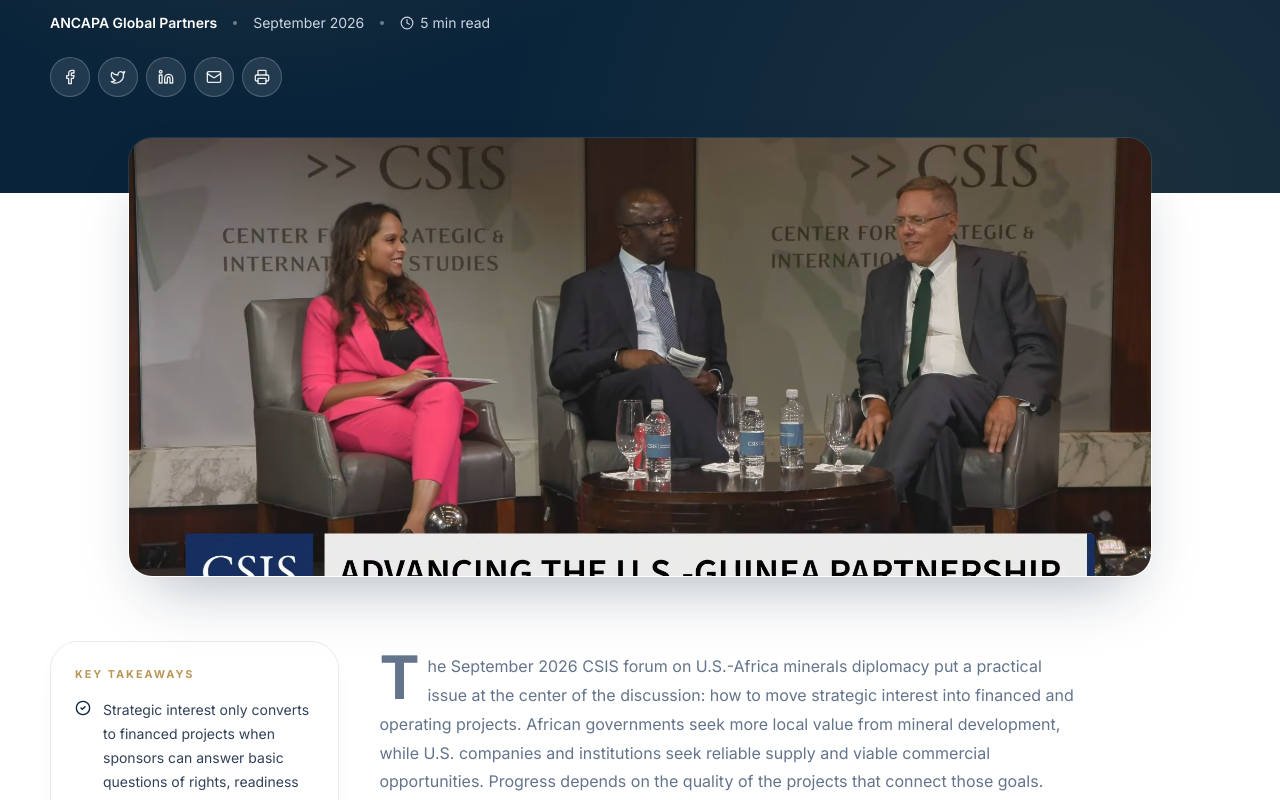
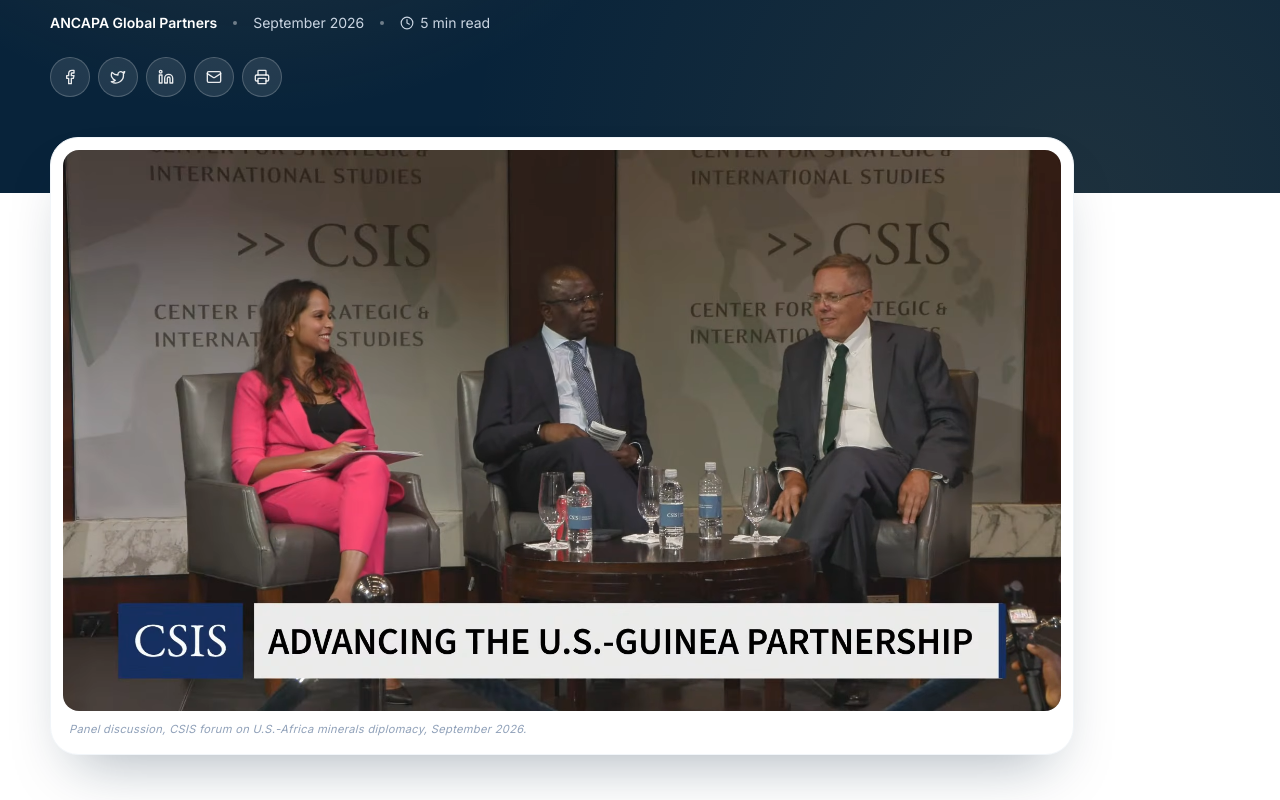
Before and after one commit to maurobernardo/Ancapa-Global, a Next.js app: page /insights/critical-minerals-corridors in a window 1280 px wide. Shown: the part 520-1320 px from the top of the page. Built offline with nearby package versions, Linux system fonts and the light colour scheme; no server answers.

Commit message:
Fix cropped cover image: use true 16:9 (no cropping), book-plate framing with caption, align with body grid

```diff
--- a/app/insights/[slug]/page.tsx
+++ b/app/insights/[slug]/page.tsx
@@ -134,10 +134,11 @@
     {/* Cover image */}
     {i.cover && <div className="container -mt-10 md:-mt-14 relative z-10 print:hidden">
       <Reveal>
-        <div className="max-w-5xl mx-auto rounded-3xl overflow-hidden shadow-[0_30px_60px_-25px_rgba(8,35,58,.35)] border border-white/10">
-          <div className="relative aspect-[16/9] md:aspect-[21/9]">
+        <div className="max-w-5xl bg-white p-2 md:p-3 rounded-[1.75rem] shadow-[0_30px_60px_-25px_rgba(8,35,58,.35)] border border-slate-100">
+          <div className="relative aspect-video rounded-2xl overflow-hidden ring-1 ring-inset ring-black/5">
             <Image src={i.cover} alt={i.title} fill className="object-cover" priority />
           </div>
+          <p className="mt-2.5 px-1.5 pb-1 text-[.7rem] tracking-wide text-slate-400 italic">Panel discussion, CSIS forum on U.S.-Africa minerals diplomacy, September 2026.</p>
         </div>
       </Reveal>
     </div>}
```
